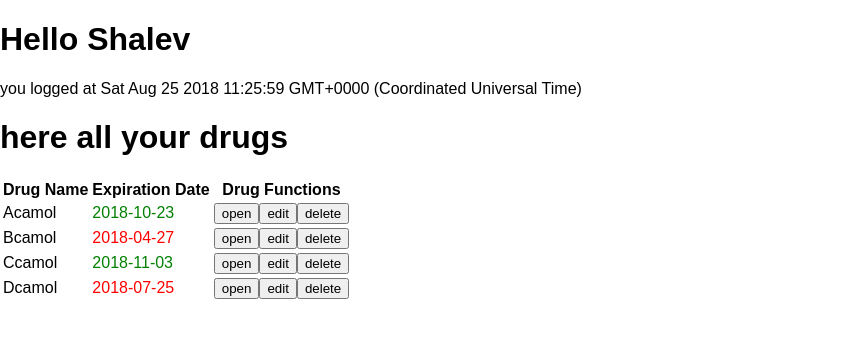
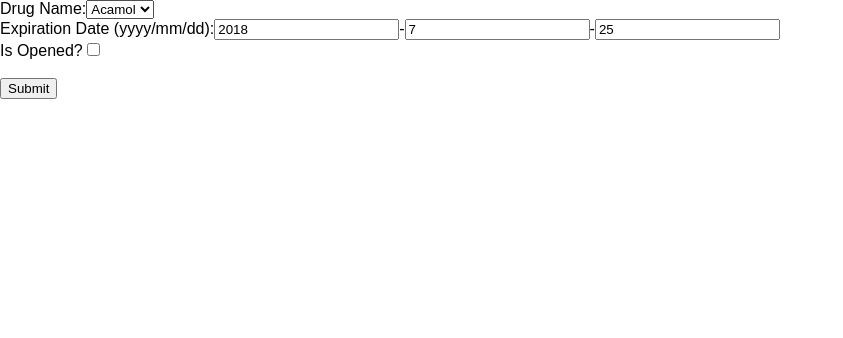
Before and after one commit to ShalevAbadi/PharmApp, a React (Create React App) app in the folder clientside/: page / in a window 1280 px wide. Shown: the top 338 px of the page, without its empty margins (0-843 px from the left). Built offline with nearby package versions, Linux system fonts and the light colour scheme.

Commit message:
addUserDrug comp added (not working)

```diff
--- a/clientside/src/App.js
+++ b/clientside/src/App.js
@@ -2,9 +2,14 @@
 import './App.css';
 import { UserDrugs } from './userDrug.comp';
 import { UserDrugEdit } from './userDrugEdit.comp';
+import { AddUserDrug } from './addUserDrug.comp';
 
 class App extends Component {
   state = {
+    page: 'addUserDrug',
+    userName: 'userTest',
+    nextDrugId: 6,
+    nextUserDrugId: 4,
     drugs: [
       { id: 0, name: 'Acamol', daysAfterOpened: 10 },
       { id: 1, name: 'Bcamol', daysAfterOpened: 6 },
@@ -20,6 +25,15 @@
       { id: 2, userName: 'userTest', drugName: 'Ccamol', closedExpirationDate: new Date((new Date()).getTime() + (86400000 * 100)), dateOpened: null, isOpened: false, isDeleted: false, isEditing: false },
       { id: 3, userName: 'userTest', drugName: 'Dcamol', closedExpirationDate: new Date(), dateOpened: new Date(), isOpened: false, isDeleted: false, isEditing: false }
     ]
+  }
+
+  addUserDrug = (newUserDrug) => {
+    let nextId = this.state.nextUserDrugId;
+    newUserDrug = { ...newUserDrug, id: nextId, isEditing: false };
+    nextId++;
+    this.setState({ nextUserDrugId: nextId });
+    this.state.userDrugs.push(newUserDrug);
+    this.setState({ page: '' });
   }
 
   updateUserDrug = (newUserDrug) => {
@@ -79,9 +93,11 @@
   }
 
   render() {
-
+    if (this.state.page === 'addUserDrug') {
+      return <AddUserDrug addUserDrug={this.addUserDrug} drugsList={this.state.drugs} />
+    }
     let isEdit = this.checkIfEditWindow();
-    if(isEdit){
+    if (isEdit) {
       return isEdit;
     }
     return (
--- /dev/null
+++ b/clientside/src/addUserDrug.comp.js
@@ -0,0 +1,99 @@
+import * as React from 'react';
+
+export class AddUserDrug extends React.Component {
+    constructor(props) {
+        super(props)
+        let date = new Date;
+        this.state = {
+            drugName: '',
+            isOpened: false,
+            expirationYear: date.getFullYear(),
+            expirationMonth: date.getMonth(),
+            expirationDay: date.getDate(),
+            yearOpened: date.getFullYear(),
+            monthOpened: date.getMonth(),
+            dayOpened: date.getDate(),
+            userDrugToAdd: { drugName: '', closedExpirationDate: new Date(), dateOpened: new Date(), isOpened: false, isDeleted: false, isEditing: false }
+        }
+    }
+
+    handleSubmit = (event) => {
+        let expirationDate = new Date(this.state.expirationYear, this.state.expirationMonth, this.state.expirationDay);
+        let oldUserDrug = this.props.drug;
+        let newUserDrug = { ...oldUserDrug, closedExpirationDate: expirationDate, isOpened: false, isEditing: false };
+        if (this.state.isOpened){
+        let newDateOpened =  new Date(this.state.yearOpened, this.state.monthOpened, this.state.dayOpened);
+        newUserDrug = {...newUserDrug, dateOpened: newDateOpened, isOpened: true}
+        }
+        event.preventDefault();
+        this.props.addUserDrug(newUserDrug);
+    }
+
+    handleInputChange = (event) => {
+        let name = event.target.name;
+        this.setState({
+            [name]: event.target.value
+        })
+    }
+
+    handleNameChange = (event) => {
+        this.setState({drugName: event.target.value});
+      }
+
+    toggleOpen = () => {
+        let val = !(this.state.isOpened);
+        this.setState({ isOpened: val });
+    }
+
+    showDateOpenedInput = () => {
+        if (this.state.isOpened) {
+            return (<label>
+                Date Opened (yyyy/mm/dd):
+                        <input type="number" name="yearOpened" cols="4" rows="1" defaultValue={this.state.yearOpened} onChange={this.handleInputChange} />
+                -
+                        <input type="number" name="monthOpened" cols="2" rows="1" defaultValue={(this.state.monthOpened)} onChange={this.handleInputChange} />
+                -
+                        <input type="number" name="dayOpened" cols="2" rows="1" defaultValue={(this.state.dayOpened)} onChange={this.handleInputChange} />
+            </label>
+            )
+        }
+    }
+
+
+    render() {
+        return (
+            <div>
+                <form onSubmit={this.handleSubmit}>
+                    <label>
+                        Drug Name:
+                        < select value={this.state.value} onChange={this.handleNameChange} >
+                            {this.props.drugsList.map((drug) => {
+                                return <option  value={drug.drugName}>{drug.name}</option>
+                            })
+                            }
+                        </select >
+                    </label>
+                    <br />
+                    <label>
+                        Expiration Date (yyyy/mm/dd):
+                        <input type="number" name="ExpirationYear" cols="4" rows="1" defaultValue={this.state.expirationYear} onChange={this.handleInputChange} />
+                        -
+                        <input type="number" name="ExpirationMonth" cols="2" rows="1" defaultValue={(this.state.expirationMonth)} onChange={this.handleInputChange} />
+                        -
+                        <input type="number" name="ExpirationDay" cols="2" rows="1" defaultValue={(this.state.expirationDay)} onChange={this.handleInputChange} />
+                    </label>
+                    <br />
+                    <label>
+                        Is Opened?
+                        <input type="checkbox" name="isOpened" checked={this.state.isOpened} onClick={this.toggleOpen} />
+                    </label>
+                    <br />
+                    {this.showDateOpenedInput()}
+                    <br/>
+                    <input type="submit" value="Submit" />
+                </form>
+            </div>
+        );
+    }
+
+}
--- a/clientside/src/userDrugEditDateClosed.comp.js
+++ b/clientside/src/userDrugEditDateClosed.comp.js
@@ -45,9 +45,9 @@
                     <form onSubmit={this.handleSubmit}>
                         <input type="number" name="year" cols="4" rows="1" defaultValue={this.state.year} onChange={this.handleInputChange} />
                         -
-                    <input type="number" name="month" cols="2" rows="1" defaultValue={this.format2Digits(this.state.month)} onChange={this.handleInputChange} />
+                        <input type="number" name="month" cols="2" rows="1" defaultValue={this.format2Digits(this.state.month)} onChange={this.handleInputChange} />
                         -
-                    <input type="number" name="day" cols="2" rows="1" defaultValue={this.format2Digits(this.state.day)} onChange={this.handleInputChange} />
+                        <input type="number" name="day" cols="2" rows="1" defaultValue={this.format2Digits(this.state.day)} onChange={this.handleInputChange} />
                         <input type="submit" value="Submit" />
                     </form>
                 </div>
```
